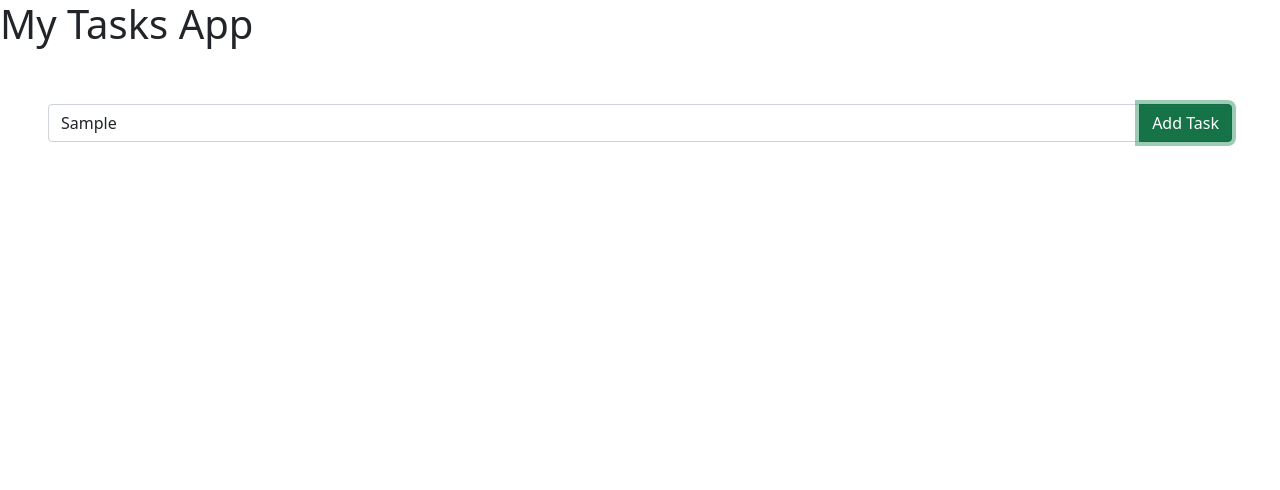
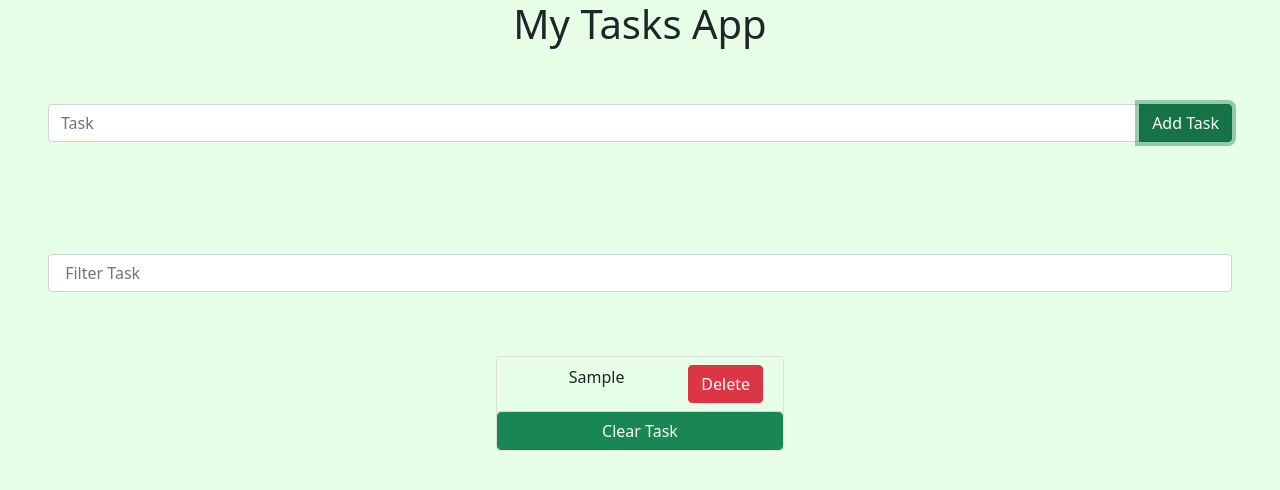
Before and after one commit to Rocio01/my-tasks-app, a website built with webpack: page dist/index.html in a window 1280 px wide. Both pictures are taken after typing "Sample" into the empty fields and a click on the button "Add Task". Built offline with nearby package versions, Linux system fonts and the light colour scheme.

Commit message:
Add Add task, delete task functionality

```diff
--- a/src/index.js
+++ b/src/index.js
@@ -1 +1,37 @@
 import 'bootstrap/dist/css/bootstrap.min.css';
+import './style.css';
+
+const taskForm = document.querySelector(".task-form");
+const tasksUl = document.querySelector(".container");
+const taskInput = document.querySelector(".task");
+
+const loadEventListeners = () => {
+
+  taskForm.addEventListener("submit", (e) =>{
+    e.preventDefault();
+    const li = document.createElement("li");
+    li.className = "li-task text-center m-2 ";
+    li.appendChild(document.createTextNode(taskInput.value));
+    const link = document.createElement("button");
+    link.type = "submit";
+    link.className = "btn delete-task float-end btn-danger ";
+    link.innerHTML = 'Delete';
+    li.appendChild(link);
+    tasksUl.appendChild(li);
+    taskInput.value = "";
+
+  });
+
+
+  tasksUl.addEventListener("click", (e) => {
+    if(e.target.classList.contains("delete-task")) {
+      e.target.parentElement.remove();
+    }
+
+  })
+
+
+
+}
+
+loadEventListeners();
--- /dev/null
+++ b/src/style.css
@@ -0,0 +1,13 @@
+* {
+  margin: 0;
+  padding: 0;
+  box-sizing: border-box;
+}
+
+body, li, ul {
+  background-color: #e6ffe6;
+}
+
+li {
+  list-style: none;
+}
```
Also changed, not shown: dist/index.html, dist/main.js.
